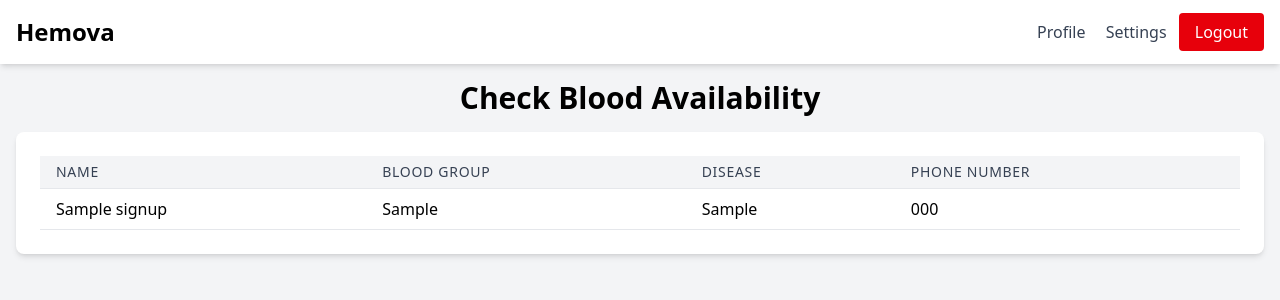
After one commit to sahusateesh8737/Hemova, a PHP site: page /check_blood_availability.php in a window 1280 px wide. The commit adds this page. Shown: the top 300 px of the page. Run offline with PHP 8.4, Linux system fonts and the light colour scheme; tables that the repository leaves empty or names only in its code hold one stand-in row (values such as "Sample post").

Commit message:
Initial commit

```diff
--- /dev/null
+++ b/check_blood_availability.php
@@ -0,0 +1,66 @@
+<?php
+session_start();
+include 'dbconnection.php';
+
+// Fetch data from the database
+$sql = "SELECT name, blood_group, disease, phoneno FROM signup";
+$result = mysqli_query($connection, $sql);
+?>
+<!DOCTYPE html>
+<html lang="en">
+<head>
+    <meta charset="UTF-8">
+    <meta name="viewport" content="width=device-width, initial-scale=1.0">
+    <title>Check Blood Availability</title>
+    <link rel="stylesheet" href="./src/output.css">
+</head>
+<body class="bg-gray-100">
+    <!-- Navigation Bar -->
+    <nav class="bg-white shadow-md">
+        <div class="container mx-auto p-4 flex justify-between items-center">
+            <a href="#" class="text-2xl font-bold">Hemova</a>
+            <div>
+                <a href="profile.php" class="text-gray-700 hover:text-gray-900 mx-2">Profile</a>
+                <a href="settings.php" class="text-gray-700 hover:text-gray-900 mx-2">Settings</a>
+                <a href="logout.php" class="bg-red-600 text-white px-4 py-2 rounded hover:bg-red-700">Logout</a>
+            </div>
+        </div>
+    </nav>
+
+    <div class="container mx-auto p-4">
+        <h1 class="text-3xl font-bold mb-4 text-center">Check Blood Availability</h1>
+        <div class="bg-white shadow-md rounded-lg p-6">
+            <table class="min-w-full bg-white">
+                <thead>
+                    <tr>
+                        <th class="py-2 px-4 border-b border-gray-200 bg-gray-100 text-left text-sm leading-4 font-medium text-gray-700 uppercase tracking-wider">Name</th>
+                        <th class="py-2 px-4 border-b border-gray-200 bg-gray-100 text-left text-sm leading-4 font-medium text-gray-700 uppercase tracking-wider">Blood Group</th>
+                        <th class="py-2 px-4 border-b border-gray-200 bg-gray-100 text-left text-sm leading-4 font-medium text-gray-700 uppercase tracking-wider">Disease</th>
+                        <th class="py-2 px-4 border-b border-gray-200 bg-gray-100 text-left text-sm leading-4 font-medium text-gray-700 uppercase tracking-wider">Phone Number</th>
+                    </tr>
+                </thead>
+                <tbody>
+                    <?php
+                    if (mysqli_num_rows($result) > 0) {
+                        while ($row = mysqli_fetch_assoc($result)) {
+                            echo "<tr>";
+                            echo "<td class='py-2 px-4 border-b border-gray-200'>" . htmlspecialchars($row['name']) . "</td>";
+                            echo "<td class='py-2 px-4 border-b border-gray-200'>" . htmlspecialchars($row['blood_group']) . "</td>";
+                            echo "<td class='py-2 px-4 border-b border-gray-200'>" . htmlspecialchars($row['disease']) . "</td>";
+                            echo "<td class='py-2 px-4 border-b border-gray-200'>" . htmlspecialchars($row['phoneno']) . "</td>";
+                            echo "</tr>";
+                        }
+                    } else {
+                        echo "<tr><td colspan='4' class='py-2 px-4 border-b border-gray-200 text-center'>No data available</td></tr>";
+                    }
+                    ?>
+                </tbody>
+            </table>
+        </div>
+    </div>
+</body>
+</html>
+
+<?php
+mysqli_close($connection);
+?>
--- a/dbconnection.php
+++ b/dbconnection.php
@@ -1,13 +1,13 @@
 <?php
-$server= "localhost";
+$server = "localhost";
 $username = "root";
 $pass = "";
 $database = "hemova";
-$connection = mysqli_connect($server,$username,$pass,$database);
-if($connection){
-    echo "connection succesfully";
-}
-else{
-    die("error".mysqli_connect_error());
+$connection = mysqli_connect($server, $username, $pass, $database);
+
+if (!$connection) {
+    die("Connection failed: " . mysqli_connect_error());
+} else {
+    // echo "Connection successful!";
 }
 ?>
--- a/logout.php
+++ b/logout.php
@@ -1,6 +1,7 @@
 <?php
 session_start();
+session_unset();
 session_destroy();
-header("Location: login.php");
+header("Location: signin.php");
 exit();
 ?>
--- a/package.json
+++ b/package.json
@@ -21,6 +21,6 @@
     "@tailwindcss/cli": "^4.0.6"
   },
   "devDependencies": {
-    "tailwindcss": "^4.0.9"
+    "tailwindcss": "^4.0.14"
   }
 }
--- /dev/null
+++ b/php.ini
@@ -0,0 +1,2 @@
+extension=mongodb.so   # For Linux/macOS
+extension=mongodb.dll  # For Windows
--- a/signin.php
+++ b/signin.php
@@ -27,7 +27,7 @@ session_start();
         if (!$conn) {
             die("Connection failed: " . mysqli_connect_error());
         } else {
-            $sql = "SELECT * FROM `signup` WHERE `email` = '$email'";
+            $sql = "SELECT * FROM `users` WHERE `email` = '$email'";
             $result = mysqli_query($conn, $sql);
 
             if (mysqli_num_rows($result) > 0) {
--- a/src/output.css
+++ b/src/output.css
@@ -692,6 +692,12 @@
       max-width: 96rem !important;
     }
   }
+  .m-9 {
+    margin: calc(var(--spacing) * 9);
+  }
+  .mx-2 {
+    margin-inline: calc(var(--spacing) * 2);
+  }
   .mx-auto {
     margin-inline: auto;
   }
@@ -853,6 +844,9 @@
   }
   .max-w-screen {
     max-width: 100vw;
+  }
+  .min-w-full {
+    min-width: 100%;
   }
   .min-w-screen {
     min-width: 100vw;
@@ -1486,6 +1462,9 @@
     --tw-border-style: solid;
     border-style: solid;
   }
+  .border-gray-200 {
+    border-color: var(--color-gray-200);
+  }
   .border-gray-300 {
     border-color: var(--color-gray-300);
   }
@@ -1777,18 +1741,22 @@
     font-size: var(--text-3xl);
     line-height: var(--tw-leading, var(--text-3xl--line-height));
   }
+  .text-lg {
+    font-size: var(--text-lg);
+    line-height: var(--tw-leading, var(--text-lg--line-height));
+  }
   .text-sm {
     font-size: var(--text-sm);
     line-height: var(--tw-leading, var(--text-sm--line-height));
   }
+  .leading-4 {
+    --tw-leading: calc(var(--spacing) * 4);
+    line-height: calc(var(--spacing) * 4);
+  }
   .leading-none {
     --tw-leading: 1;
     line-height: 1;
   }
-  .leading-tight {
-    --tw-leading: var(--leading-tight);
-    line-height: var(--leading-tight);
-  }
   .font-bold {
     --tw-font-weight: var(--font-weight-bold);
     font-weight: var(--font-weight-bold);
@@ -1797,6 +1765,14 @@
     --tw-font-weight: var(--font-weight-medium);
     font-weight: var(--font-weight-medium);
   }
+  .font-semibold {
+    --tw-font-weight: var(--font-weight-semibold);
+    font-weight: var(--font-weight-semibold);
+  }
+  .tracking-wider {
+    --tw-tracking: var(--tracking-wider);
+    letter-spacing: var(--tracking-wider);
+  }
   .text-balance {
     text-wrap: balance;
   }
@@ -2372,10 +2327,10 @@
       }
     }
   }
-  .hover\:text-orange-800 {
+  .hover\:text-gray-900 {
     &:hover {
       @media (hover: hover) {
-        color: var(--color-orange-800);
+        color: var(--color-gray-900);
       }
     }
   }
@@ -2559,6 +2507,10 @@
   syntax: "*";
   inherits: false;
 }
+@property --tw-tracking {
+  syntax: "*";
+  inherits: false;
+}
 @property --tw-ordinal {
   syntax: "*";
   inherits: false;
```
Also changed, not shown: other parts of src/output.css (+0 -76 lines), home.php (+29 -3 lines), profile.php (+44 -23 lines), signup.php (+6 -19 lines), hemova.db, package-lock.json, 1 other file.
